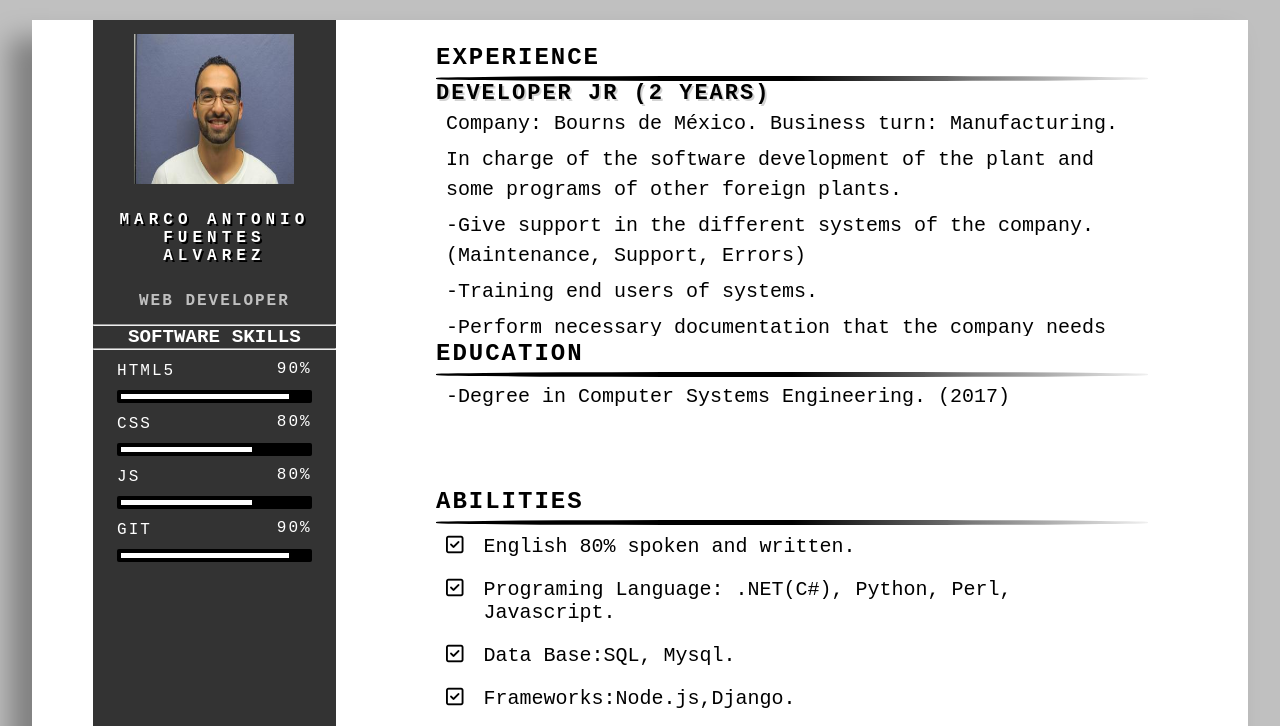
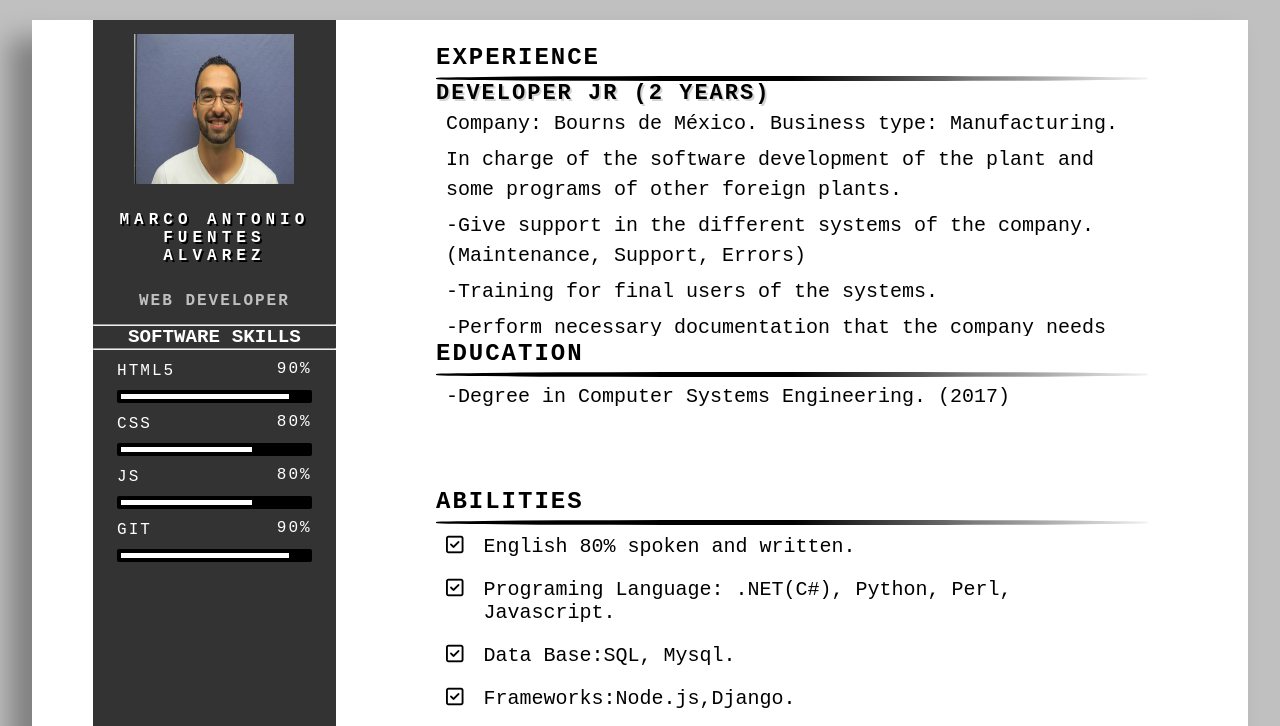
Before and after one commit to marcoafa/Curriculum, a plain HTML site: page index.html in a window 1280 px wide. Shown: the top 726 px of the page. Drawn offline with Linux system fonts and the light colour scheme.

Commit message:
Update index.html
Cambio de Texto

```diff
--- a/index.html
+++ b/index.html
@@ -71,7 +71,7 @@
 
 				<div class="experience__text">
 			  		<p>
-						Company: Bourns de México. Business turn: Manufacturing.
+						Company: Bourns de México. Business type: Manufacturing.
 					</p>
 					<p>
 						In charge of the software development of the plant and some programs of other foreign plants.
@@ -80,7 +80,7 @@
 						-Give support in the different systems of the company. (Maintenance, Support, Errors)
 				 	</p>
 				  	<p>
-						-Training end users of systems.
+						-Training for final users of the systems.
 				 	</p>
 					<p>
 						-Perform necessary documentation that the company needs to authorize the system processes.
```
